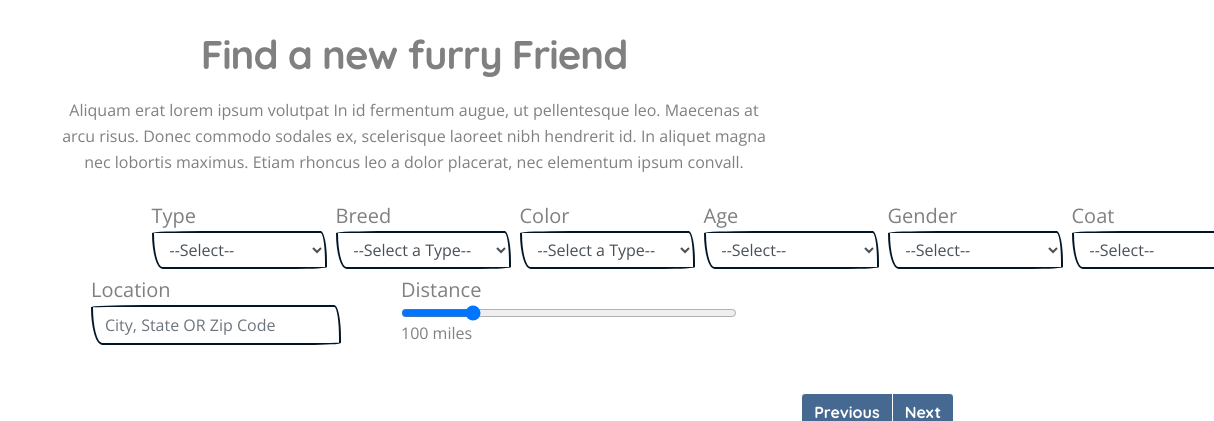
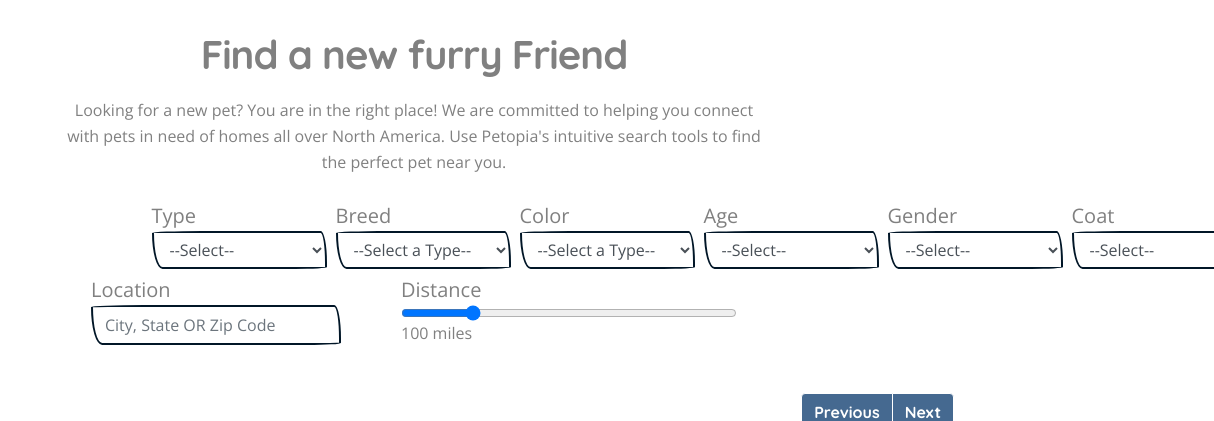
Before and after one commit to jsquarem/petopia, a Django app: template main_app/templates/animals/index.html in a window 1600 px wide; the page is wider, and only the part inside the window is pictured. Shown: the part 385-806 px from the top of that part, without its empty margins (386-1600 px from the left). Run offline with Django 4.2, Linux system fonts and the light colour scheme; the template is opened without the code that fills it, so the values that code supplies are empty; some libraries are stand-ins or nearby versions.

Commit message:
updated lorem ipsum on animals/index.html with text

```diff
--- a/main_app/templates/animals/index.html
+++ b/main_app/templates/animals/index.html
@@ -23,7 +23,7 @@
    <div class="container block-padding pt-0">
       <div class="col-lg-8 offset-lg-2 text-center">
          <h3>Find a new furry Friend</h3>
-         <p>Aliquam erat lorem ipsum volutpat In id fermentum augue, ut pellentesque leo. Maecenas at arcu risus. Donec commodo sodales ex, scelerisque laoreet nibh hendrerit id. In aliquet magna nec lobortis maximus. Etiam rhoncus leo a dolor placerat, nec elementum ipsum convall.</p>
+         <p>Looking for a new pet? You are in the right place! We are committed to helping you connect with pets in need of homes all over North America. Use Petopia's intuitive search tools to find the perfect pet near you.</p>
       </div>
       <div class="searchformcontainer">
          <form method="post" action="{% url 'animals.index' %}">
```
